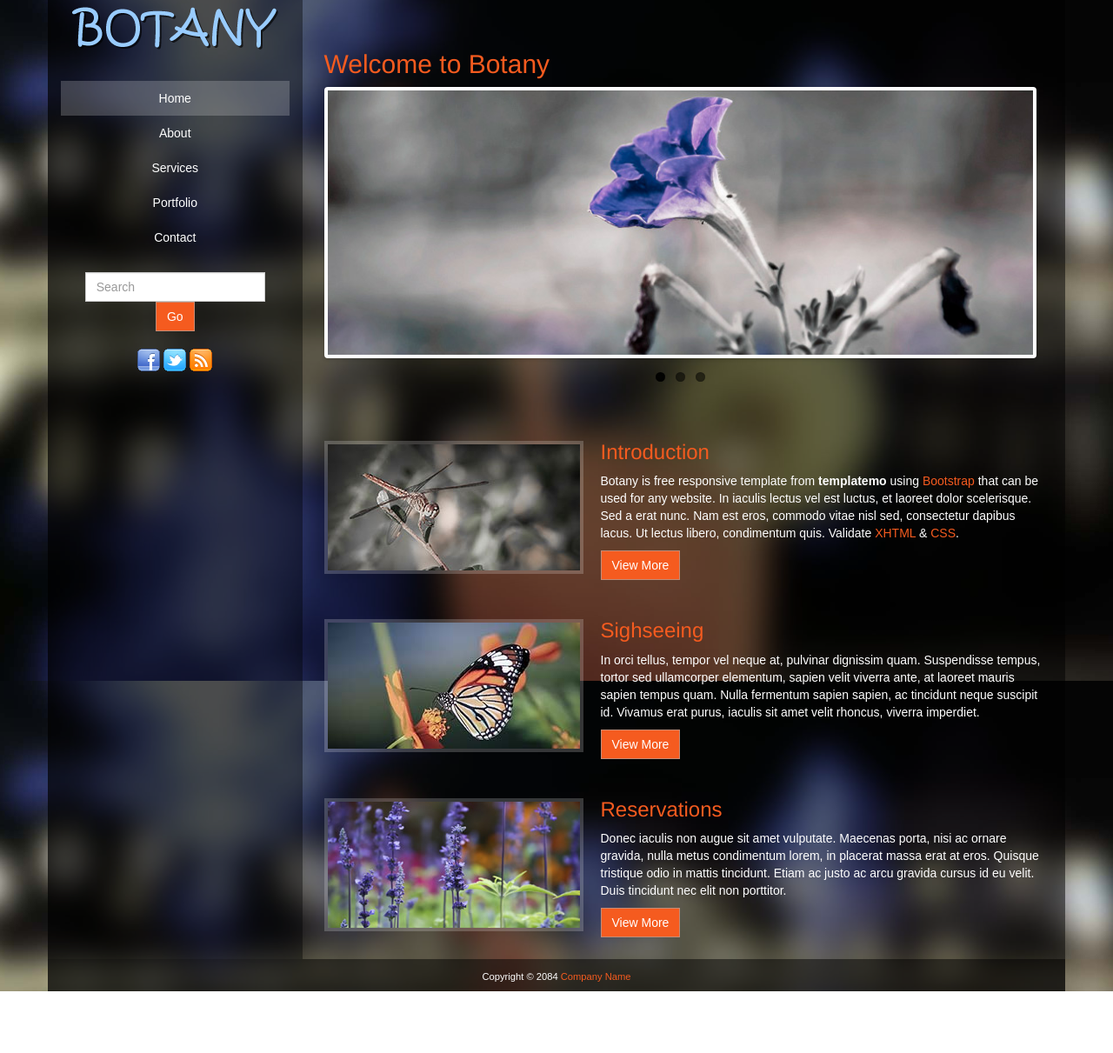
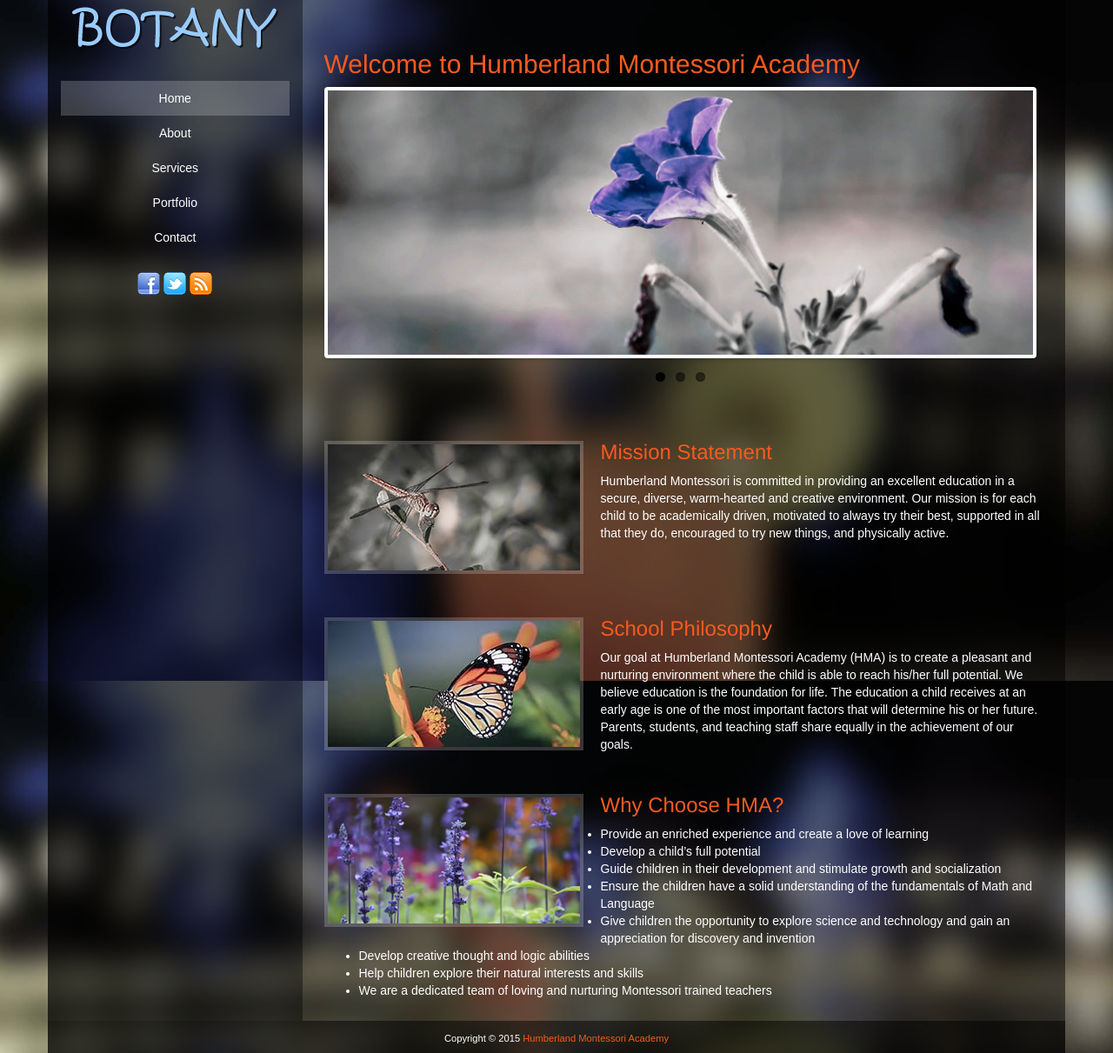
Before and after one commit to danieldvorkin/humberland, a plain HTML site: page index.html in a window 1280 px wide. Shown: the part 17-1228 px from the top of the page at 87% size. Before the commit the page ends 1157 px from the top, so only its background shows below. Drawn offline with nearby package versions, Linux system fonts and the light colour scheme.

Commit message:
Finished with content for the index page

```diff
--- a/index.html
+++ b/index.html
@@ -4,7 +4,7 @@
 	<meta charset="utf-8">
 	<meta content='width=device-width, initial-scale=1.0, maximum-scale=1.0, user-scalable=0' name='viewport' />
 	<meta name="viewport" content="width=device-width" />
-	<title>Botany Template</title>
+	<title>Humberland Montessori Academy</title>
 	<meta name="keywords" content="" />
 	<meta name="description" content="" />
     <!--
@@ -44,12 +44,6 @@
 							<li><a href="contact.html">Contact</a></li>
 						</ul>
 					</nav> <!-- nav -->
-					<form  action="#" method="get" class="navbar-form" role="search">
-						<div class="form-group">
-							<input type="text" class="form-control" placeholder="Search" id="keyword" name="keyword">
-						</div>
-						<button type="submit" class="btn btn-primary" name="Search">Go</button>
-					</form>
 					<div>
 						<a href="#"><img src="images/facebook.png" alt="Like us on Facebook"></a>
 						<a href="#"><img src="images/twitter.png" alt="Follow us on Twitter"></a>
@@ -57,12 +51,9 @@
 					</div>
 				</div>
 				<div id="right_container" class="col col-md-9 col-sm-12">
-
 					<div class="row">
             <div class="col col-md-12">
-
-                    		<h2>Welcome to Botany</h2>
-
+              <h2>Welcome to Humberland Montessori Academy</h2>
               <div class="flexslider">
                 <ul class="slides">
                   <li><img src="images/templatemo_slide_1.jpg" alt="slide 1" /></li>
@@ -70,33 +61,40 @@
                   <li><img src="images/templatemo_slide_3.jpg" alt="slide 3" /></li>
                 </ul>
               </div>
-
         		</div>
           </div>
-
           <article class="row">
 					 <div class="col col-md-12">
 							<img src="images/templatemo_tn_1.jpg" alt="Pic 1" class="img-thumbnail img-responsive img_left">
-                            <h3>Introduction</h3>
-							<p>Botany is free responsive template from <b>templatemo</b> using <a href="http://getbootstrap.com" rel="nofollow">Bootstrap</a> that can be used for any website. In iaculis lectus vel est luctus, et laoreet dolor scelerisque. Sed a erat nunc. Nam est eros, commodo vitae nisl sed, consectetur dapibus lacus. Ut lectus libero, condimentum quis. Validate <a href="http://validator.w3.org/check?uri=referer" rel="nofollow">XHTML</a> &amp; <a href="http://jigsaw.w3.org/css-validator/check/referer" rel="nofollow">CSS</a>.
-					    </p>
-							<p><a href="#" class="btn btn-primary" role="button">View More</a></p>
+                <h3>Mission Statement</h3>
+							<p>Humberland Montessori is committed in providing an excellent education in a secure, diverse, warm-hearted and creative environment. Our mission is for each child to be academically driven, motivated to always try their best, supported in all that they do, encouraged to try new things, and physically active.</p>
+							<p><!-- <a href="#" class="btn btn-primary" role="button">View More</a></p> -->
 						</div>
 					</article>
 					<article class="row">
 						<div class="col col-md-12">
 							<img src="images/templatemo_tn_2.jpg" alt="Pic 2" class="img-thumbnail img-responsive img_left">
-                            <h3>Sighseeing</h3>
-							<p>In orci tellus, tempor vel neque at, pulvinar dignissim quam. Suspendisse tempus, tortor sed ullamcorper elementum, sapien velit viverra ante, at laoreet mauris sapien tempus quam. Nulla fermentum sapien sapien, ac tincidunt neque suscipit id. Vivamus erat purus, iaculis sit amet velit rhoncus, viverra imperdiet.</p>
-							<p><a href="#" class="btn btn-primary" role="button">View More</a></p>
+                <h3>School Philosophy</h3>
+							<p>Our goal at Humberland Montessori Academy (HMA) is to create a pleasant and nurturing environment where the child is able to reach his/her full potential. We believe education is the foundation for life. The education a child receives at an early age is one of the most important factors that will determine his or her future. Parents, students, and teaching staff share equally in the achievement of our goals.
+              </p>
+							<!-- <p><a href="#" class="btn btn-primary" role="button">View More</a></p> -->
 						</div>
 					</article>
 					<article class="row">
 						<div class="col col-md-12">
 							<img src="images/templatemo_tn_3.jpg" alt="Pic 3" class="img-thumbnail img-responsive img_left">
-                            <h3>Reservations</h3>
-							<p>Donec iaculis non augue sit amet vulputate. Maecenas porta, nisi ac ornare gravida, nulla metus condimentum lorem, in placerat massa erat at eros. Quisque tristique odio in mattis tincidunt. Etiam ac justo ac arcu gravida cursus id eu velit. Duis tincidunt nec elit non porttitor.</p>
-							<p><a href="#" class="btn btn-primary" role="button">View More</a></p>
+                <h3>Why Choose HMA?</h3>
+							<ul>
+                <li>Provide an enriched experience and create a love of learning</li>
+                <li>Develop a child’s full potential</li>
+                <li>Guide children in their development and stimulate growth and socialization</li>
+                <li>Ensure the children have a solid understanding of the fundamentals of Math and Language</li>
+                <li>Give children the opportunity to explore science and technology and gain an appreciation for discovery and invention</li>
+                <li>Develop creative thought and logic abilities</li>
+                <li>Help children explore their natural interests and skills</li>
+                <li>We are a dedicated team of loving and nurturing Montessori trained teachers</li>
+              </ul>
+							<!-- <p><a href="#" class="btn btn-primary" role="button">View More</a></p> -->
 						</div>
 					</article>
 				</div>
@@ -104,7 +102,7 @@
 			<footer class="row credit">
 				<div class="col col-md-12">
 					<div id="templatemo_footer">
-						Copyright © 2084 <a href="#">Company Name</a>
+						Copyright © 2015 <a href="#">Humberland Montessori Academy</a>
 					</div>
 				</div>
 			</footer>
```
Lines whose indentation alone changed are shown as unchanged.
